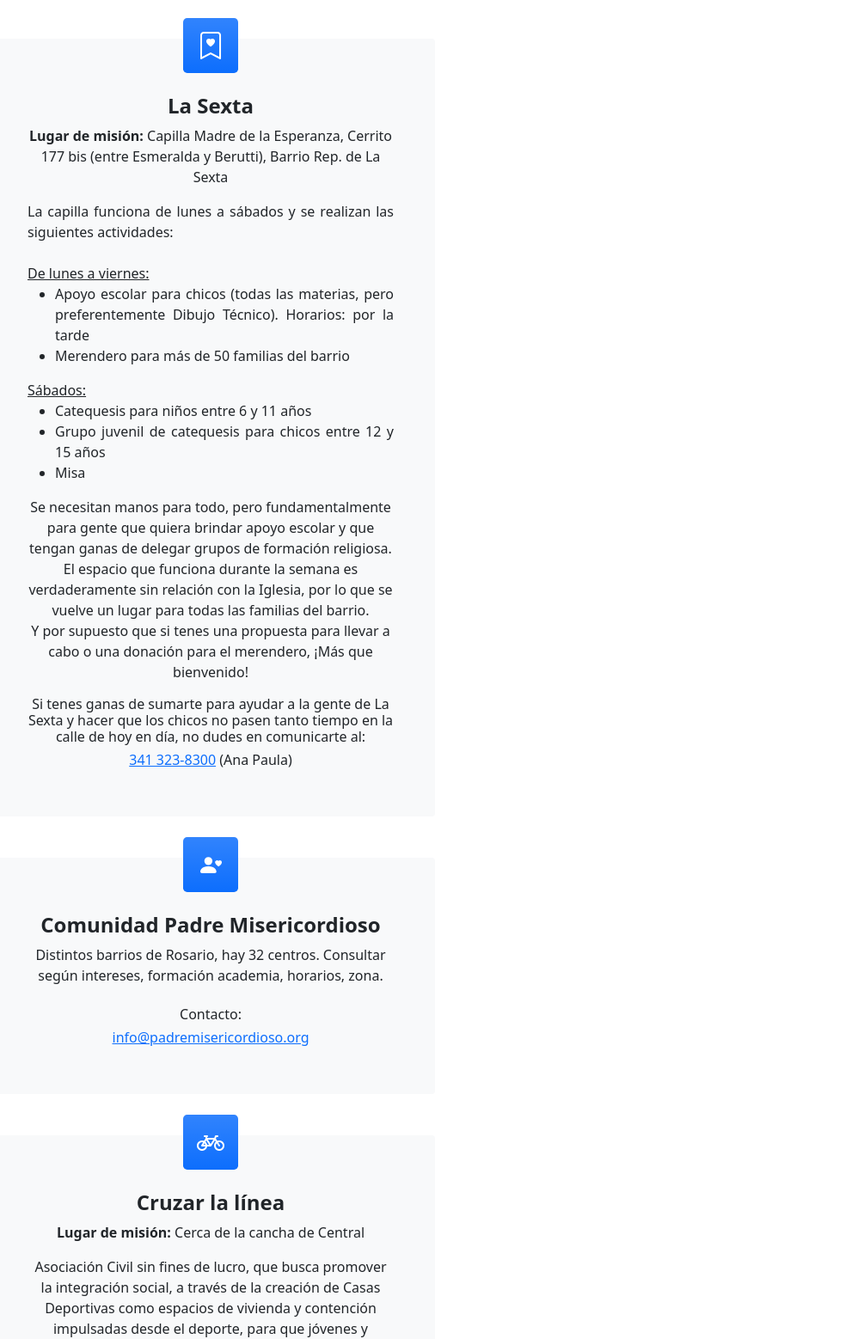
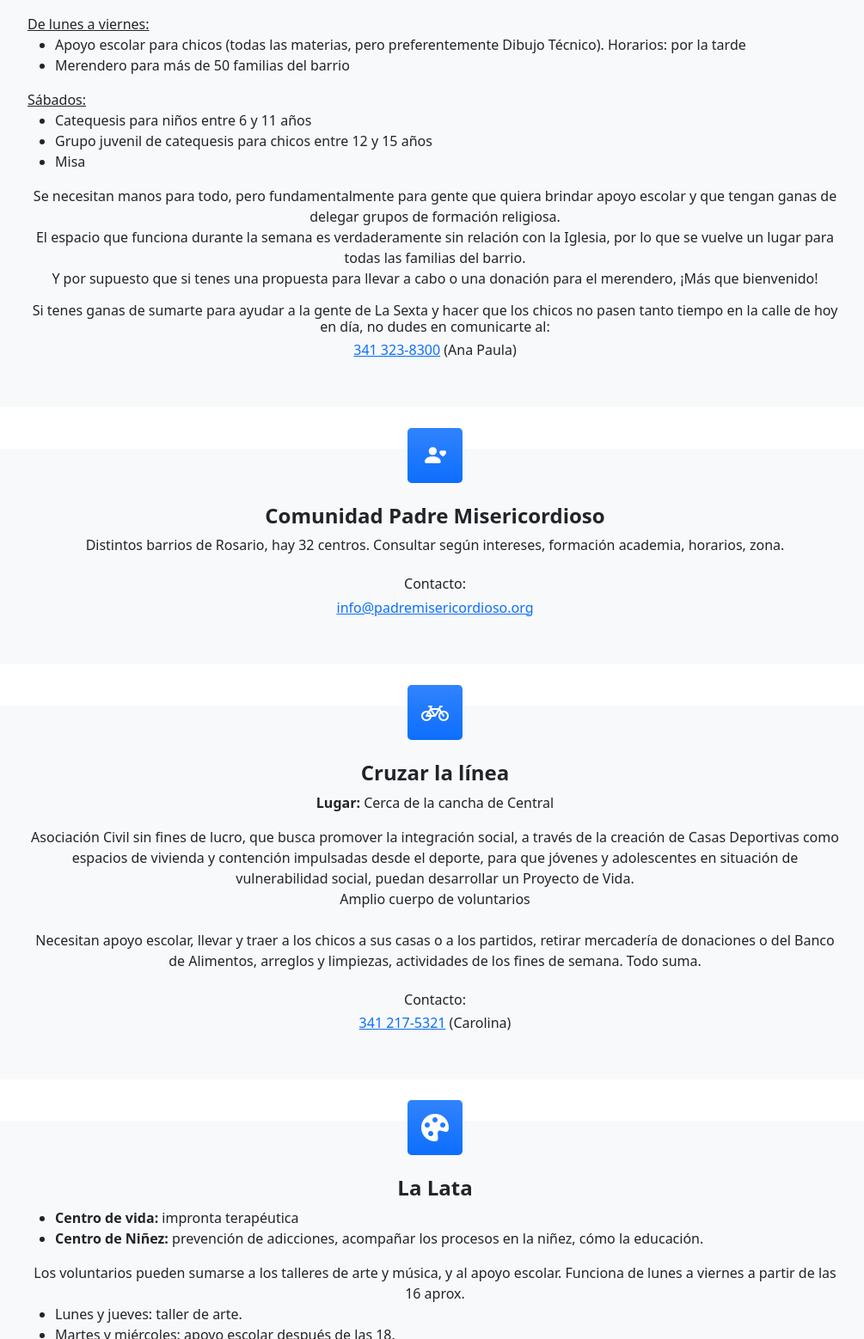
Before and after one commit to CentroInternoPabloVI/PaginaWeb, a plain HTML site: page index.html in a window 1280 px wide. Shown: the part 1242-2800 px from the top of the page at 86% size, without its empty margins (134-1139 px from the left). Drawn offline with nearby package versions, Linux system fonts and the light colour scheme.

Commit message:
Cambio imagen y formato tarjetas

```diff
--- a/index.html
+++ b/index.html
@@ -23,7 +23,7 @@
                     <ul class="navbar-nav ms-auto mb-2 mb-lg-0">
                         <li class="nav-item"><a class="nav-link active" aria-current="page" href="#!">Inicio</a></li>
                        <!--<li class="nav-item"><a class="nav-link" href="#!">Sobre nosotros</a></li>-->
-                        <li class="nav-item"><a class="nav-link" href="#Contacto">Contacto</a></li>
+                        <li class="nav-item"><a class="nav-link" href="#Contacto">Nuestras Redes</a></li>
                     </ul>
                 </div>
             </div>
@@ -33,8 +33,8 @@
             <div class="container px-lg-5">
                 <div class="p-4 p-lg-5 bg-light rounded-3 text-center">
                     <div class="m-4 m-lg-5">
-                        <img src="assets/logo.jpg" alt="..." class="img-thumbnail w-50">
-                        <h1 class="display-5 fw-bold mt-3">¡Sumate a nuestras misiones!</h1>
+                        <img src="assets/logo.jpg" alt="..." class="img-thumbnail w-50" style="max-width:300px;" >
+                        <h1 class="display-5 fw-bold mt-3">¡Sumate a nuestros voluntariados!</h1>
                     </div>
                 </div>
             </div>
@@ -43,7 +43,7 @@
         <section class="pt-4">
             <div class="container px-lg-5">
                 <!-- Page Features-->
-                    <div class="col-lg-6 col-xxl-4 mb-5">
+                    <div class="col mb-5">
                         <div class="card bg-light border-0 h-100">
                             <div class="card-body text-center p-4 p-lg-5 pt-0 pt-lg-0">
                                 <div class="feature bg-primary bg-gradient text-white rounded-3 mb-4 mt-n4"><i class="bi bi-house"></i></div>
@@ -58,12 +58,12 @@
                             </div>
                         </div>
                     </div>
-                    <div class="col-lg-6 col-xxl-4 mb-5">
+                    <div class="col mb-5">
                         <div class="card bg-light border-0 h-100">
                             <div class="card-body text-center p-4 p-lg-5 pt-0 pt-lg-0">
                                 <div class="feature bg-primary bg-gradient text-white rounded-3 mb-4 mt-n4"><i class="bi bi-bookmark-heart"></i></div>
                                 <h2 class="fs-4 fw-bold">La Sexta</h2>
-                                <p class="mb-0"> <b>Lugar de misión:</b> Capilla Madre de la Esperanza, Cerrito 177 bis (entre Esmeralda y Berutti), Barrio Rep. de La Sexta
+                                <p class="mb-0"> <b>Lugar:</b> Capilla Madre de la Esperanza, Cerrito 177 bis (entre Esmeralda y Berutti), Barrio Rep. de La Sexta
 
                                 <div class="mt-3" style="text-align:justify;">
                                     La capilla funciona de lunes a sábados y se realizan las siguientes actividades:
@@ -93,7 +93,7 @@
                             </div>
                         </div>
                     </div>
-                    <div class="col-lg-6 col-xxl-4 mb-5">
+                    <div class="col mb-5">
                         <div class="card bg-light border-0 h-100">
                             <div class="card-body text-center p-4 p-lg-5 pt-0 pt-lg-0">
                                 <div class="feature bg-primary bg-gradient text-white rounded-3 mb-4 mt-n4"><svg xmlns="http://www.w3.org/2000/svg" width="25" height="25" fill="currentColor" class="bi bi-person-heart" viewBox="0 0 16 16">
@@ -107,12 +107,12 @@
                             </div>
                         </div>
                     </div>
-                    <div class="col-lg-6 col-xxl-4 mb-5">
+                    <div class="col mb-5">
                         <div class="card bg-light border-0 h-100">
                             <div class="card-body text-center p-4 p-lg-5 pt-0 pt-lg-0">
                                 <div class="feature bg-primary bg-gradient text-white rounded-3 mb-4 mt-n4"><i class="bi bi-bicycle"></i></div>
                                 <h2 class="fs-4 fw-bold">Cruzar la línea</h2>
-                                <p><b>Lugar de misión:</b> Cerca de la cancha de Central</p>
+                                <p><b>Lugar:</b> Cerca de la cancha de Central</p>
                                 <p class="mb-0">Asociación Civil sin fines de lucro, que busca promover la integración social, a través de la creación de Casas Deportivas como espacios de vivienda y contención impulsadas desde el deporte, para que jóvenes y adolescentes en situación de vulnerabilidad social, puedan desarrollar un Proyecto de Vida.
                                     </br>
                                     Amplio cuerpo de voluntarios
@@ -125,7 +125,7 @@
                             </div>
                         </div>
                     </div>
-                    <div class="col-lg-6 col-xxl-4 mb-5">
+                    <div class="col-auto mb-5">
                         <div class="card bg-light border-0 h-100">
                             <div class="card-body text-center p-4 p-lg-5 pt-0 pt-lg-0">
                                 <div class="feature bg-primary bg-gradient text-white rounded-3 mb-4 mt-n4"><i class="bi bi-palette-fill"></i></div>
```
Also changed, not shown: assets/logo.jpg.
